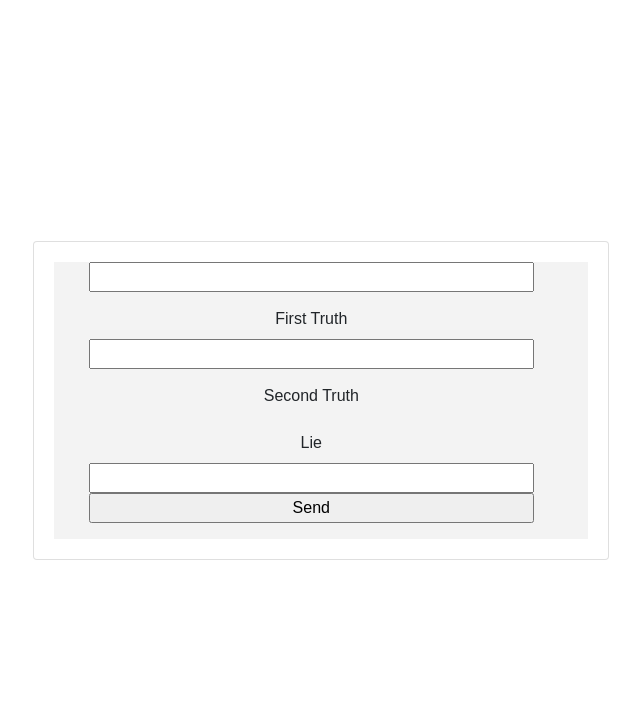
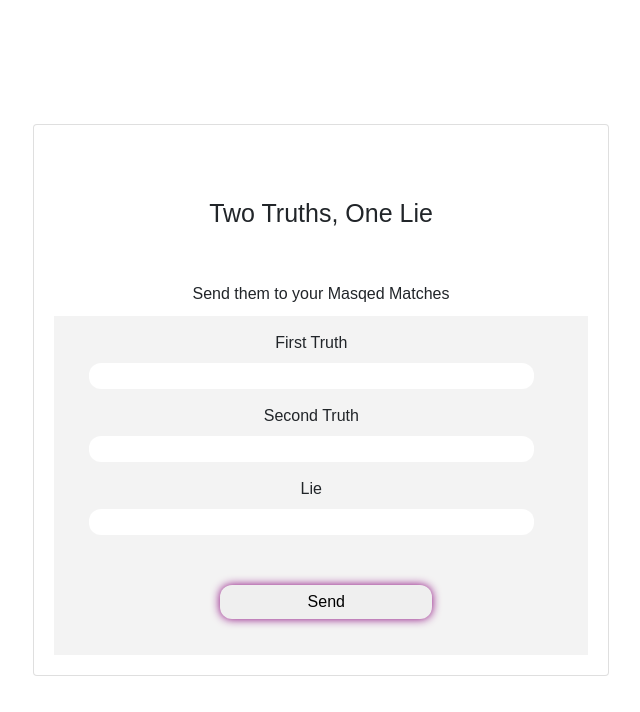
Before and after one commit to larmRyan/dating-app-updated, a React app: page /ttol in a window 1280 px wide. Shown: the top 712 px of the page, without its empty margins (319-959 px from the left). Built offline with nearby package versions, Linux system fonts and the light colour scheme; no server answers; the HTML template or start-up script is replaced by a standard one.

Commit message:
Update TwoTruthsOneLie.js

```diff
--- a/TwoTruthsOneLie.js
+++ b/TwoTruthsOneLie.js
@@ -68,28 +68,32 @@
 
   return (
     <div>
+      <p>Two Truths, One Lie</p>
+      <p id="desc">Send them to your Masqed Matches</p>
       <form className="TwoTruthsOneLie" onSubmit={handleSubmit}>
         <ul>
           <li className="form-row truth">
+            <label htmlFor="truth1">First Truth</label>
             <input
               id="truth1"
               type="text"
               name="truth1"
               onChange={handleChangeTruth1}
+              className="text-input"
               required
             />
-            <label htmlFor="truth1">First Truth</label>
           </li>
 
           <li className="form-row truth">
+            <label htmlFor="truth2">Second Truth</label>
             <input
               id="truth2"
               type="text"
               name="truth2"
               onChange={handleChangeTruth2}
+              className="text-input"
               required
             />
-            <label htmlFor="truth2">Second Truth</label>
           </li>
 
           <li className="form-row lie">
@@ -99,14 +103,13 @@
               type="text"
               name="lie"
               onChange={handleChangeLie}
+              className="text-input"
               required
             />
           </li>
 
-          <li className="form-row">
-            {/* <Link to="/questions"> */}
-            <input type="submit" value="Send" />
-            {/* </Link> */}
+          <li className="form-row send-button">
+            <input type="submit" value="Send" className="submit" />
           </li>
         </ul>
       </form>
```
Lines whose indentation alone changed are shown as unchanged.
